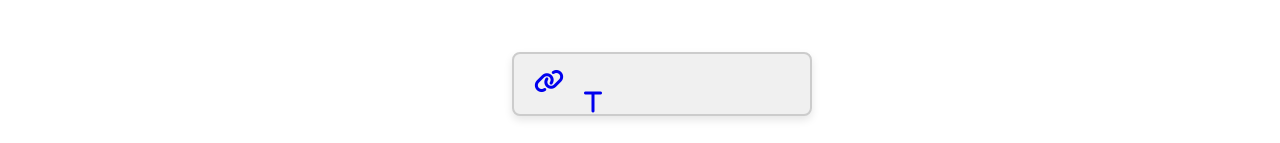
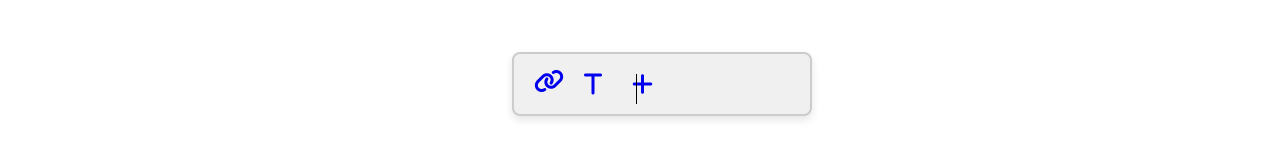
Before and after one commit to shreeya34/profile-fusion-app, a React (Create React App) app: page /dashboard in a window 1280 px wide. Shown: the part 654-797 px from the top of the page. Built offline with nearby package versions, Linux system fonts and the light colour scheme.

Commit message:
working on plus icons

```diff
--- a/src/Dashboard.css
+++ b/src/Dashboard.css
@@ -499,10 +499,27 @@ input:checked + .slider + .status {
   font-size: 1.5rem;  /* Decrease the icon size */
   margin-right: 900px;  /* Adjust spacing between icon and link */
 }
-.text-icon i {
+.text-icon {
   font-size: 1.5rem;
   display: inline-block;
-  align-items: center;  /* Align text and icon vertically */
-  margin-left: 50px;  /* Adjust the size of the text icon */
-  margin-top: -15px;  /* Move the icon a little up */
+  align-items: center; /* This is for flexbox, but isn't necessary here */
+  margin-left: 50px;  /* Adjust the spacing */
+  position: relative; /* Add this to make 'top' work */
+  top: -25px;         /* Move the icon up */
 }
+.plus-icon {
+  font-size: 1.5rem;
+  display: inline-block;
+  align-items: center; /* This is for flexbox, but isn't necessary here */
+  margin-left: 30px;  /* Adjust the spacing */
+  position: relative; /* Add this to make 'top' work */
+  top: -25px;         /* Move the icon up */
+}
+.vertical-line {
+  width: 1px; /* Thickness of the line */
+  height: 30px; /* Adjust height as needed */
+  background-color: black; /* Color of the line */
+  margin-left: 40%; /* Space between the icon and the line */
+  position: relative; /* Add this to make 'top' work */
+  top: -50px;
+}
--- a/src/Dashboard.js
+++ b/src/Dashboard.js
@@ -387,7 +387,12 @@ const Dashboard = () => {
           <i className="fa-solid fa-link icon"></i>
         </a>
         <a href="vv" className="text-icon">
-          <i class="fa-solid fa-t"></i>        </a>
+          <i class="fa-solid fa-t"></i>
+        </a>
+        <a href="v" className="plus-icon">
+          <i class="fa-solid fa-plus"></i>
+        </a>
+        <div className="vertical-line"></div>
       </div>
       </div>
     );
```
